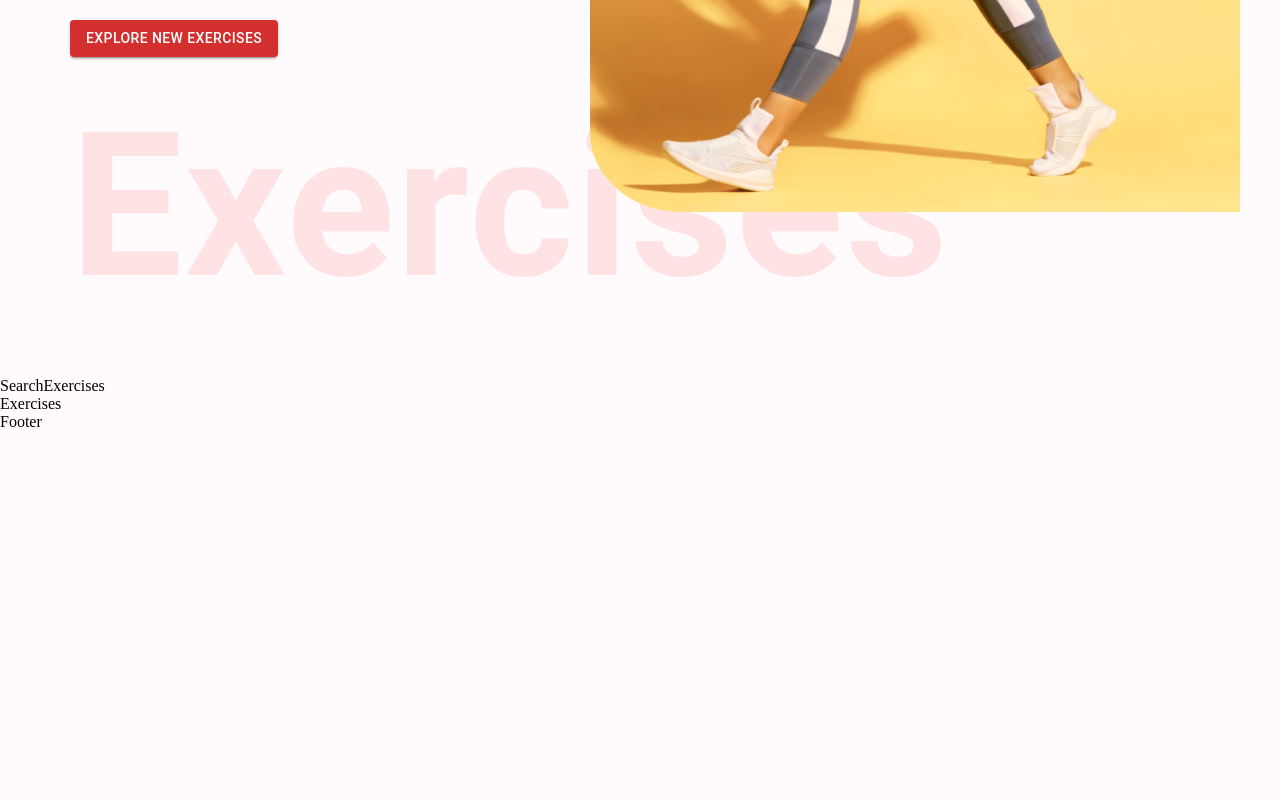
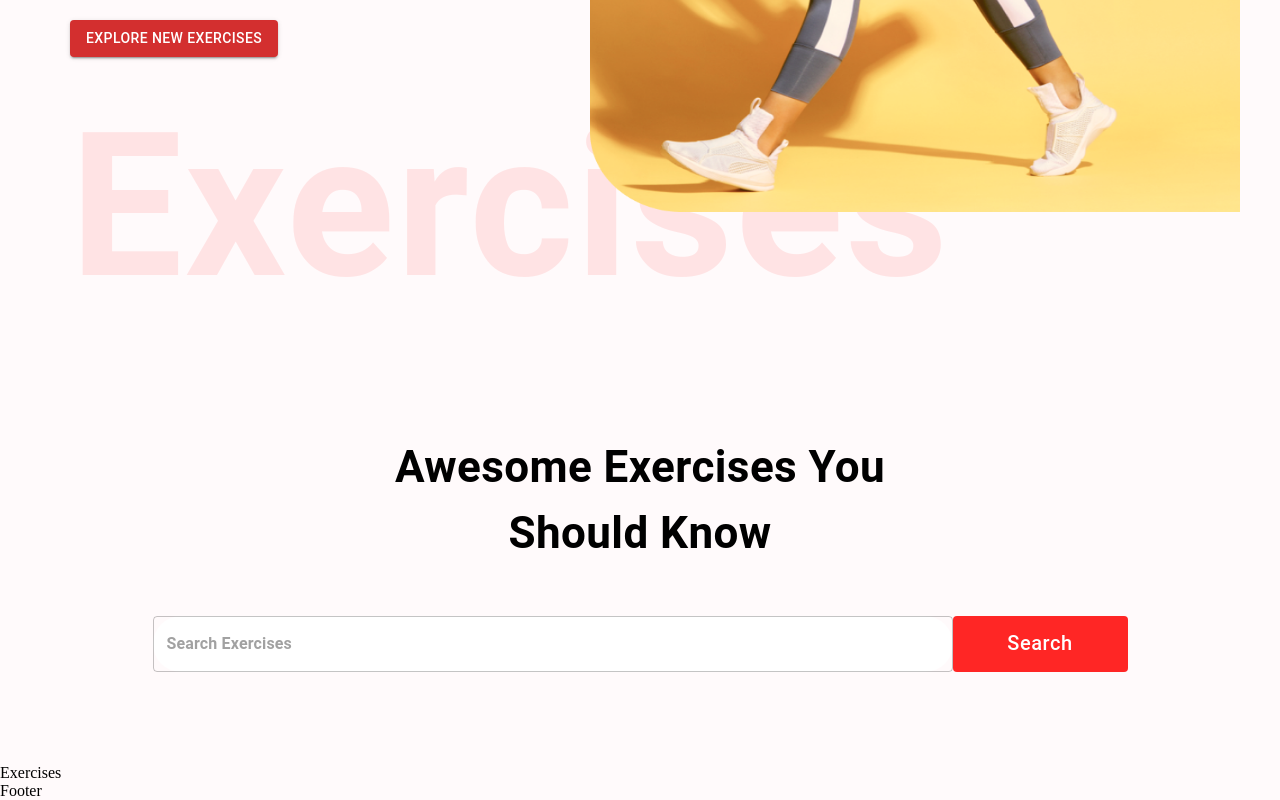
Before and after one commit to karthik-Prathipati/gym-app, a React (Create React App) app: page / in a window 1280 px wide. Shown: the part 534-1334 px from the top of the page. Before the commit the page ends 965 px from the top, so only its background shows below. Built offline with nearby package versions, Linux system fonts and the light colour scheme; the HTML template or start-up script is replaced by a standard one.

Commit message:
added a search bar next up fetching data

```diff
--- a/src/components/SearchExercises.js
+++ b/src/components/SearchExercises.js
@@ -1,10 +1,58 @@
-import React,{useEffect,useState} from 'react'
-import { Box,Typography,TextField,Button,Stack } from '@mui/material'
+import React, { useEffect, useState } from 'react'
+import { Box, Typography, TextField, Button, Stack } from '@mui/material'
 
 
 const SearchExercises = () => {
+  const [search,setSearch] = useState('');
+  function handleSearch(e) {
+    setSearch((prev) => e.target.value)
+  }
   return (
-    <div>SearchExercises</div>
+    <Stack
+      alignItems='center'
+      justifyContent='center'
+      mt='37px'
+      p='20px'
+    >
+      <Typography
+        fontWeight={700}
+        sx={{ fontSize: { lg: '44px', sm: '30px' } }}
+        mb='50px' textAlign='center'
+      >
+        Awesome Exercises You<br />
+        Should Know
+      </Typography>
+      <Box
+        position='relative' mb='72px'>
+        <TextField
+          type='text' placeholder='Search Exercises' value='' onChange={(e) => { }}
+          sx={{
+            input: {
+              fontWeight: '700',
+              border: 'none',
+              borderRadius: '4px'
+            },
+            width: { lg: '800px', xs: '350px' },
+            backgroundColor: "#fff",
+            borderRadius: '40px'
+          }}
+        />
+        <Button className='search-btn'
+          sx={{
+            bgcolor: '#FF2625',
+            color: '#fff',
+            textTransform: 'none',
+            width: { lg: '175px', xs: '80px' },
+            fontSize: { lg: '20px', sm: '14px' },
+            height: "56px",
+            right: '0'
+
+          }}
+          onClick={handleSearch}
+        >Search</Button>
+
+      </Box>
+    </Stack>
   )
 }
 
```
